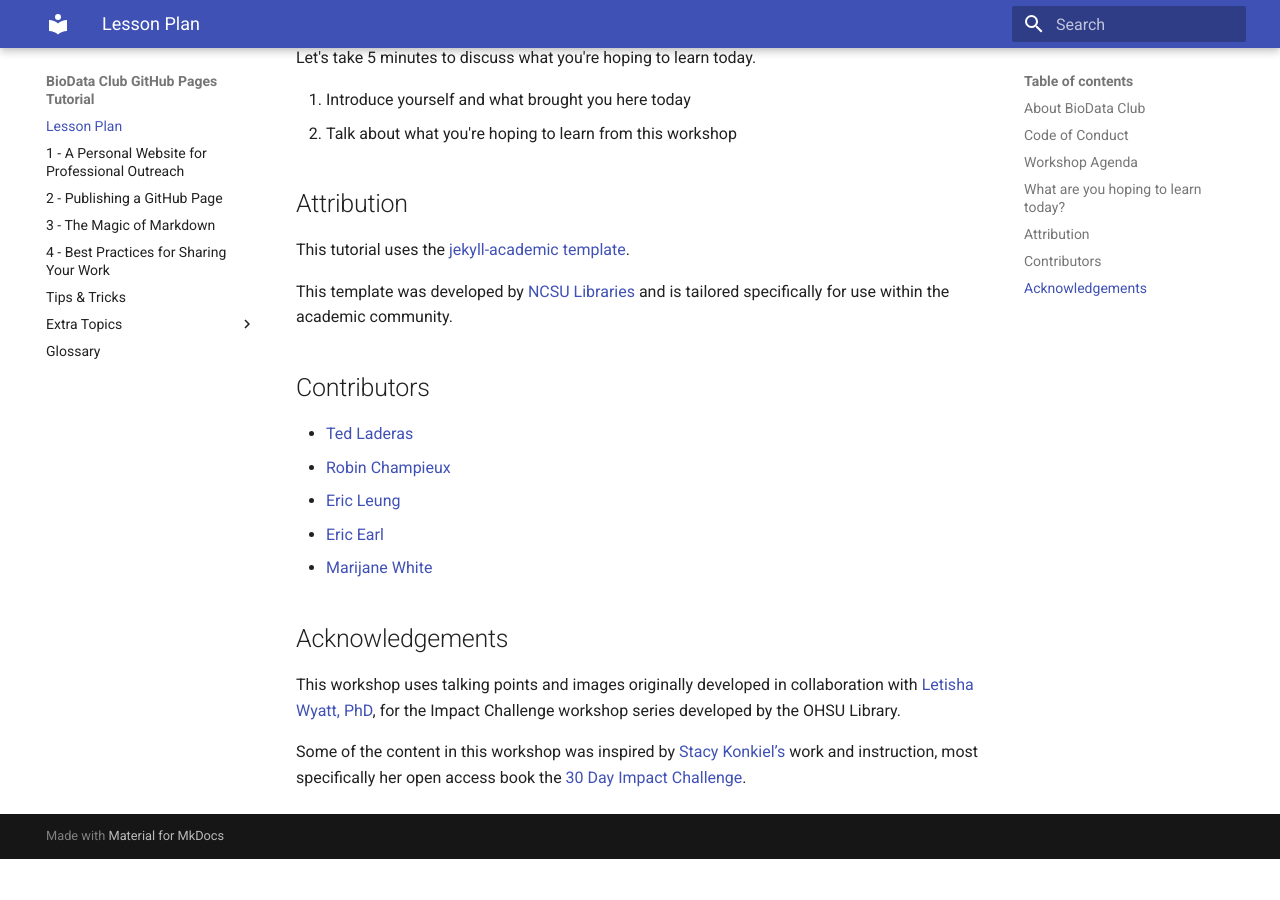
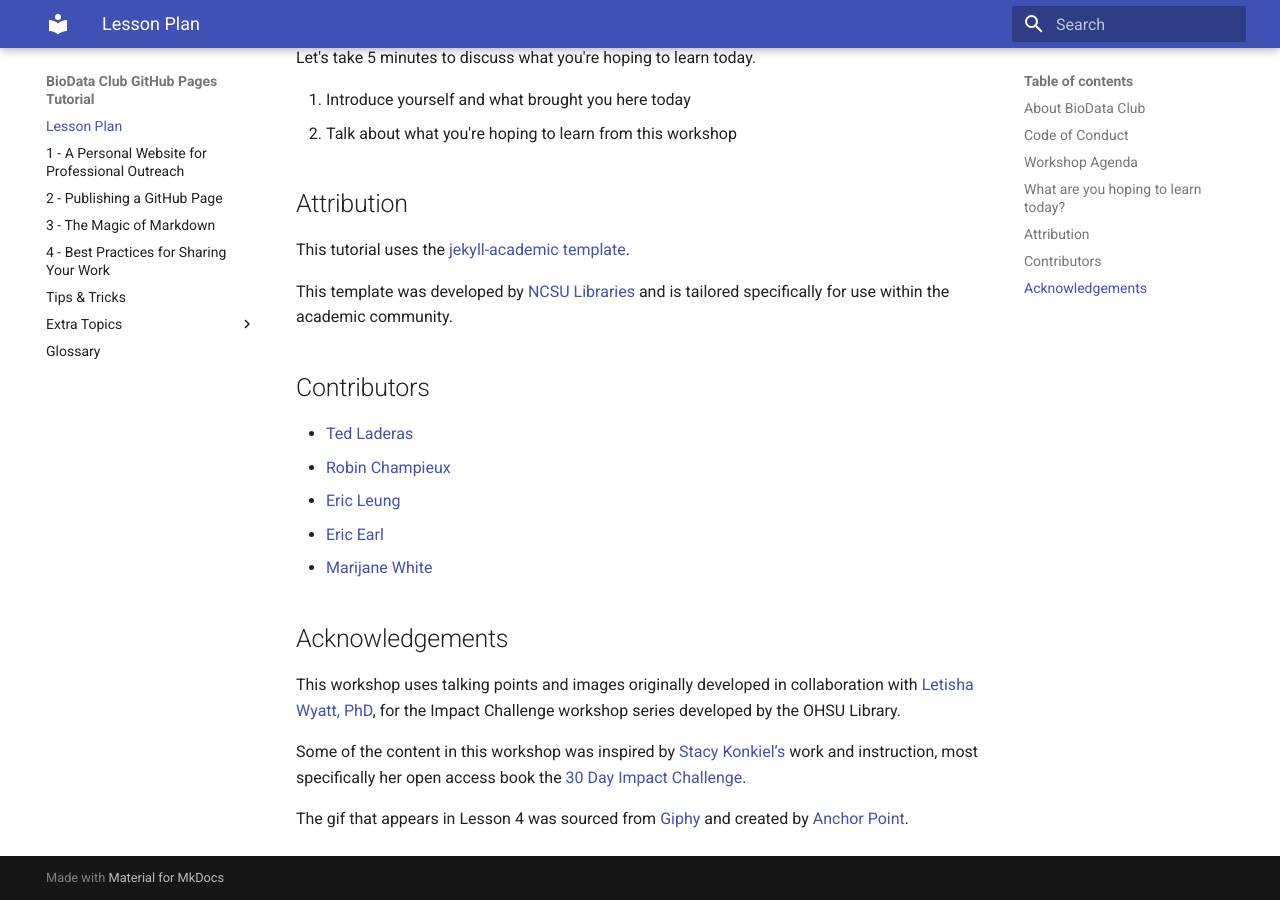
Before and after one commit to BioData-Club/ghpages-rtd, an MkDocs documentation site: the page built from docs/index.md, in a window 1280 px wide and 900 px high, scrolled down 1218 px. Built offline with MkDocs 1.6.1 and Material for MkDocs 9.7.7, drawn with Linux system fonts in a browser that asks for light colours; old or Windows-style settings are respelled for this version of MkDocs; before the commit the page ends 2077 px from its top, so only the background shows below that.

Commit message:
Update index.md

```diff
--- a/docs/index.md
+++ b/docs/index.md
@@ -47,3 +47,5 @@ This template was developed by [NCSU Libraries](https://www.lib.ncsu.edu/) and i
 This workshop uses talking points and images originally developed in collaboration with [Letisha Wyatt, PhD](https://www.letisharwyatt.com), for the Impact Challenge workshop series developed by the OHSU Library.
 
 Some of the content in this workshop was inspired by [Stacy Konkiel’s]( https://stacykonkiel.org/) work and instruction, most specifically her open access book the [30 Day Impact Challenge]( http://blog.impactstory.org/research-impact-challenge-ebook/).
+
+The gif that appears in Lesson 4 was sourced from [Giphy]( https://giphy.com/) and created by [Anchor Point](https://www.anchorpoint.work/).
```
